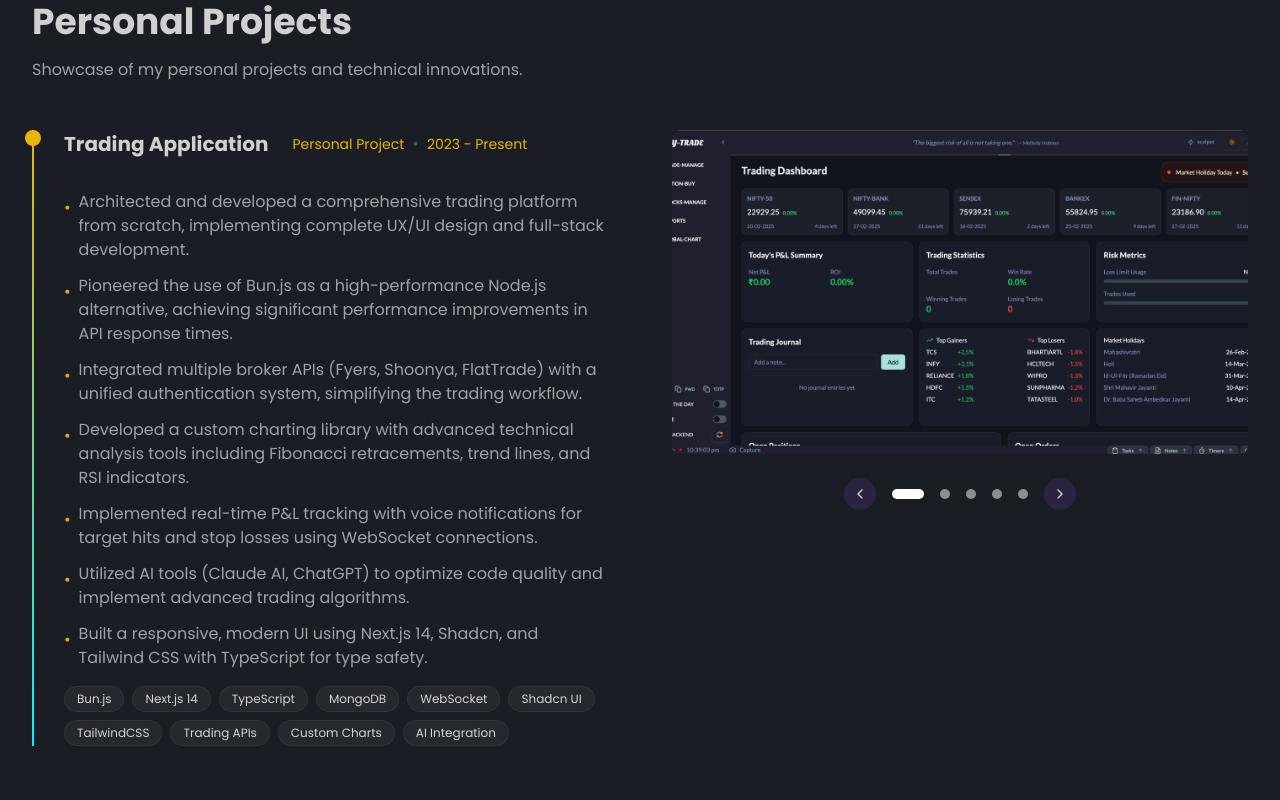
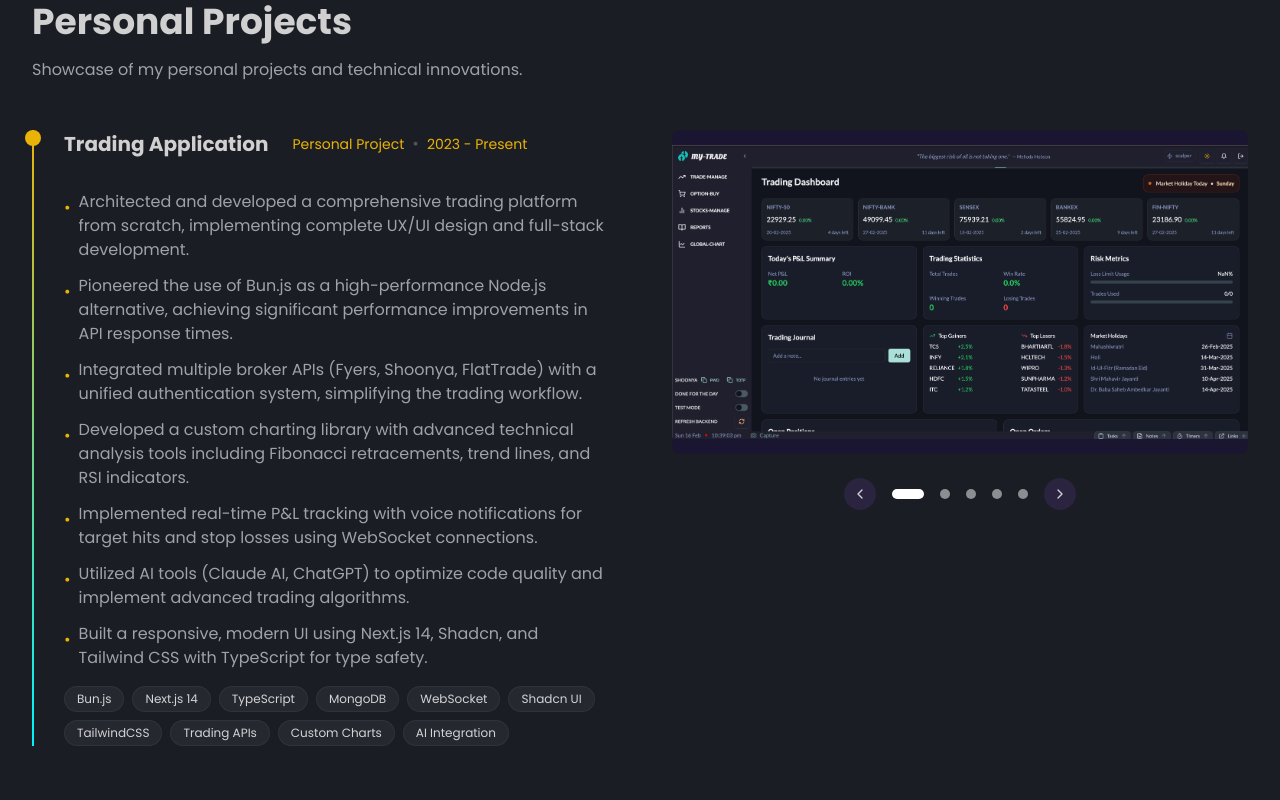
Before and after one commit to vishalbv/portfolio, a Next.js app: page / in a window 1280 px wide. Shown: the part 2480-3280 px from the top of the page. Built offline with nearby package versions, Linux system fonts and the light colour scheme; a web font is replaced by a local one.

Commit message:
added fixes

```diff
--- a/src/sections/Experience.tsx
+++ b/src/sections/Experience.tsx
@@ -84,11 +84,11 @@ export const Experience = () => {
                           alt={`${experience.company} project`}
                           width={750}
                           height={500}
-                          className="object-cover w-full h-full group-hover:scale-105 transition-transform duration-500"
+                          className="object-contain w-full h-full group-hover:scale-105 transition-transform duration-500"
                         />
 
                         {/* Overlay with Project Title */}
-                        <div className="absolute inset-0 bg-black/50 opacity-0 group-hover:opacity-100 transition-opacity flex items-center justify-center">
+                        {/* <div className="absolute inset-0 bg-black/50 opacity-0 group-hover:opacity-100 transition-opacity flex items-center justify-center">
                           <div className="text-center">
                             <h4 className=" font-medium text-xl">
                               Project Preview
@@ -97,7 +97,7 @@ export const Experience = () => {
                               {experience.company} - {experience.period}
                             </p>
                           </div>
-                        </div>
+                        </div> */}
                       </>
                     )}
                   </div>
--- a/src/sections/Projects.tsx
+++ b/src/sections/Projects.tsx
@@ -170,11 +170,11 @@ export const Projects = () => {
                           alt={`${project.company} project`}
                           width={750}
                           height={500}
-                          className="object-cover w-full h-full group-hover:scale-105 transition-transform duration-500"
+                          className="object-contain w-full h-full group-hover:scale-105 transition-transform duration-500"
                         />
 
                         {/* Overlay with Project Title */}
-                        <div className="absolute inset-0 bg-black/50 opacity-0 group-hover:opacity-100 transition-opacity flex items-center justify-center">
+                        {/* <div className="absolute inset-0 bg-black/50 opacity-0 group-hover:opacity-100 transition-opacity flex items-center justify-center">
                           <div className="text-center">
                             <h4 className=" font-medium text-xl">
                               Project Preview
@@ -183,7 +183,7 @@ export const Projects = () => {
                               {project.company} - {project.period}
                             </p>
                           </div>
-                        </div>
+                        </div> */}
                       </>
                     )}
                   </div>
```
